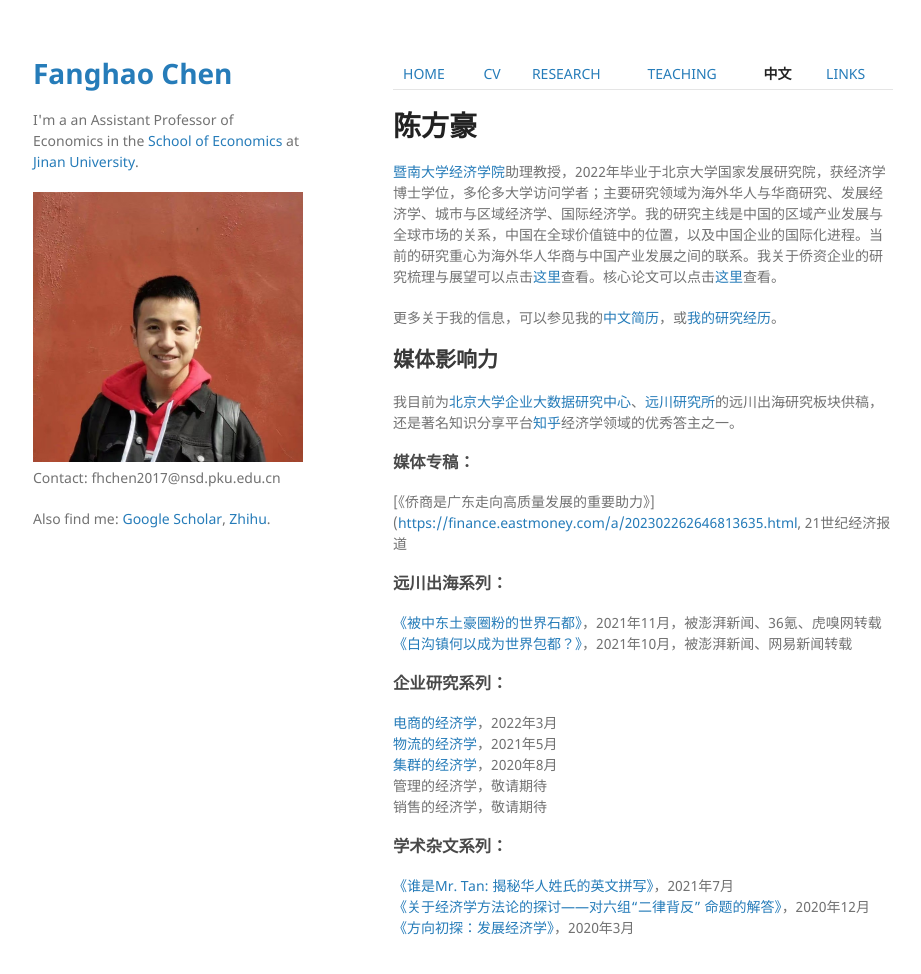
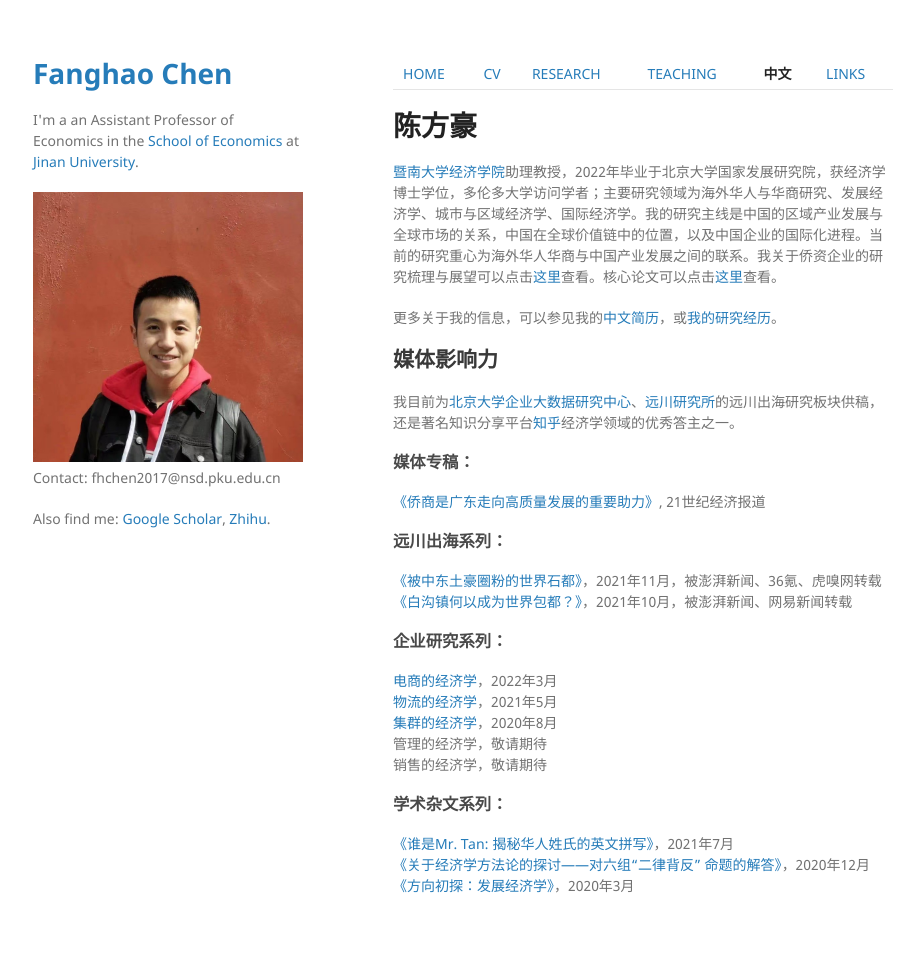
Before and after one commit to FanghaoChen/homepage, a Jekyll site: the page built from chinesepage.md, in a window 1280 px wide and 1008 px high. Shown: the top 974 px of the window, without its empty margins (177-1098 px from the left). Built offline with Jekyll 4.4.1, drawn with Linux system fonts in a browser that asks for light colours; our own code applies the rules of GitHub Pages for plain Markdown files; part of the change alters nothing that is shown.

Commit message:
Update chinesepage.md

```diff
--- a/chinesepage.md
+++ b/chinesepage.md
@@ -11,7 +11,7 @@
 我目前为[北京大学企业大数据研究中心](https://www.cer.pku.edu.cn/)、[远川研究所](https://stream-capital.com/)的远川出海研究板块供稿，还是著名知识分享平台[知乎](https://www.zhihu.com/people/hongo-chin)经济学领域的优秀答主之一。
 
 ### 媒体专稿：<br/>
-[《侨商是广东走向高质量发展的重要助力》]([https://finance.eastmoney.com/a/202302262646813635.html](https://m.21jingji.com/article/20230226/herald/e2e4d3fb4d0065ef936414ad29c15860.html), 21世纪经济报道
+[《侨商是广东走向高质量发展的重要助力》](https://m.21jingji.com/article/20230226/herald/e2e4d3fb4d0065ef936414ad29c15860.html), 21世纪经济报道
 
 ### 远川出海系列：<br/>
 [《被中东土豪圈粉的世界石都》](https://mp.weixin.qq.com/s?__biz=MzkzMTAyOTU3Nw==&mid=2247489455&idx=1&sn=4c3c71002cf900a43247b081f6fd6526&chksm=c2706089f507e99fe98f530b2cc87c3a2461b6c9e90aa77e108e42b138561f3f56ee8a9fb38a&mpshare=1&scene=2&srcid=1127iTPFctEMJkf4I8FkZG5c&sharer_sharetime=1638023245653&sharer_shareid=009d752390d3ca9d149b0d31038375f0#rd)，2021年11月，被澎湃新闻、36氪、虎嗅网转载 <br/>
```
